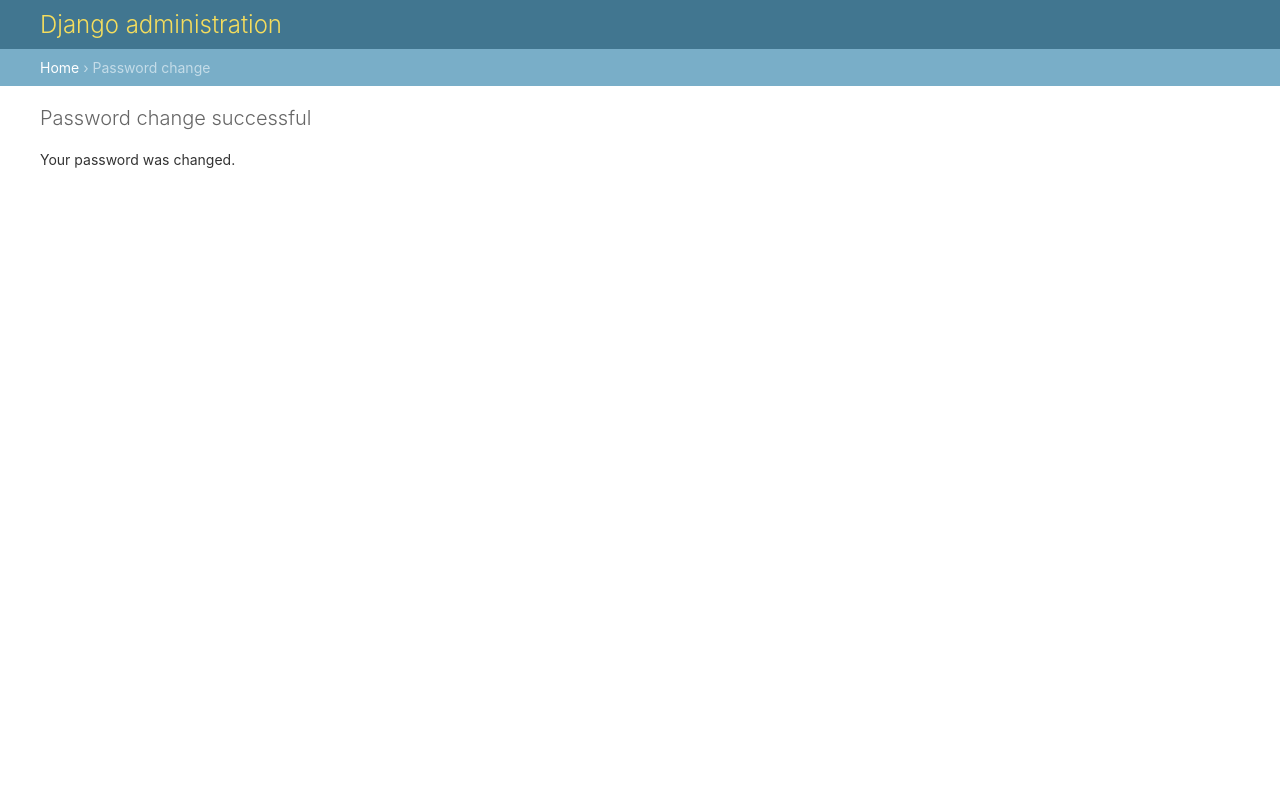
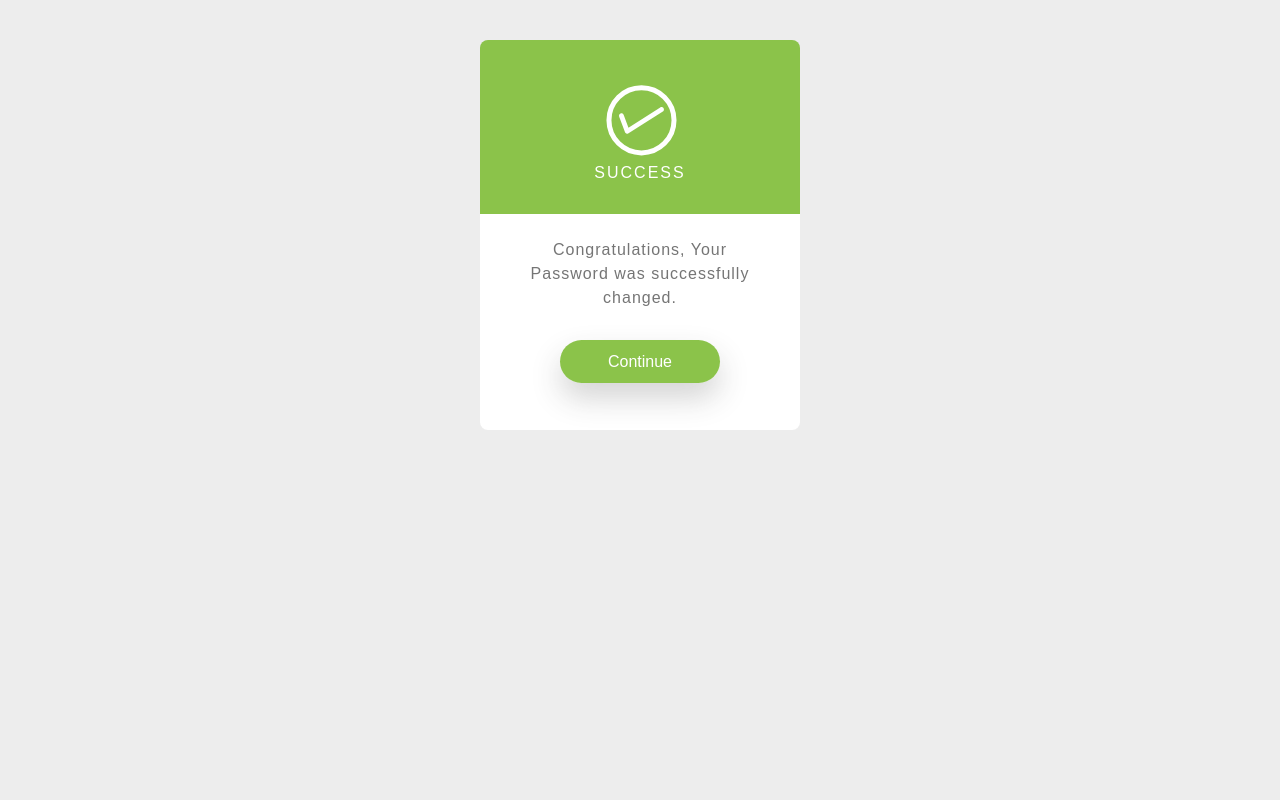
Before and after one commit to AboulfazlRezaee/bookstor_django_project, a Django app: a page that, after the commit, uses templates/registration/password_change_done.html in a window 1280 px wide. Run offline with Django 4.2, Linux system fonts and the light colour scheme; a user stored in the database is signed in; some libraries are stand-ins or nearby versions.

Commit message:
implement password reset and change

```diff
--- a/config/settings.py
+++ b/config/settings.py
@@ -140,3 +140,6 @@
 
 #crispy forms
 CRISPY_TEMPLATE_PACK = 'bootstrap4'
+
+#Email Backend
+EMAIL_BACKEND = 'django.core.mail.backends.console.EmailBackend'  # during development only
--- /dev/null
+++ b/templates/registration/password_change_done.html
@@ -0,0 +1,128 @@
+{% extends '_base.html' %}
+
+{% load crispy_forms_tags %}
+
+{% block page_title %}
+    Successfull
+{% endblock %}
+
+
+{% block content %}
+    <section>
+        <div class="rt-container">
+            <div class="col-rt-12">
+                <div class="Scriptcontent">
+
+                    <!-- partial:index.partial.html -->
+                    <div id='card' class="animated fadeIn">
+                    <div id='upper-side'>
+                        <?xml version="1.0" encoding="utf-8"?>
+                        <!-- Generator: Adobe Illustrator 17.1.0, SVG Export Plug-In . SVG Version: 6.00 Build 0)  -->
+                        <!DOCTYPE svg PUBLIC "-//W3C//DTD SVG 1.1//EN" "http://www.w3.org/Graphics/SVG/1.1/DTD/svg11.dtd">
+                        <svg version="1.1" id="checkmark" xmlns="http://www.w3.org/2000/svg" xmlns:xlink="http://www.w3.org/1999/xlink" x="0px" y="0px" xml:space="preserve">
+                            <path d="M131.583,92.152l-0.026-0.041c-0.713-1.118-2.197-1.447-3.316-0.734l-31.782,20.257l-4.74-12.65
+                        c-0.483-1.29-1.882-1.958-3.124-1.493l-0.045,0.017c-1.242,0.465-1.857,1.888-1.374,3.178l5.763,15.382
+                        c0.131,0.351,0.334,0.65,0.579,0.898c0.028,0.029,0.06,0.052,0.089,0.08c0.08,0.073,0.159,0.147,0.246,0.209
+                        c0.071,0.051,0.147,0.091,0.222,0.133c0.058,0.033,0.115,0.069,0.175,0.097c0.081,0.037,0.165,0.063,0.249,0.091
+                        c0.065,0.022,0.128,0.047,0.195,0.063c0.079,0.019,0.159,0.026,0.239,0.037c0.074,0.01,0.147,0.024,0.221,0.027
+                        c0.097,0.004,0.194-0.006,0.292-0.014c0.055-0.005,0.109-0.003,0.163-0.012c0.323-0.048,0.641-0.16,0.933-0.346l34.305-21.865
+                        C131.967,94.755,132.296,93.271,131.583,92.152z" />
+                            <circle fill="none" stroke="#ffffff" stroke-width="5" stroke-miterlimit="10" cx="109.486" cy="104.353" r="32.53" />
+                        </svg>
+                        <h3 id='status'>
+                        Success
+                        </h3>
+                    </div>
+                    <div id='lower-side'>
+                        <p id='message'>
+                        Congratulations, Your Password was successfully changed.
+                        </p>
+                        <a href="{% url 'home' %}" id="contBtn">Continue</a>
+                    </div>
+                    </div>
+                    <!-- partial -->
+                </div>
+            </div>
+        </div>
+    </section>
+        <style>
+            body {
+                background: #ededed;
+              }
+
+              #card {
+                position: relative;
+                width: 320px;
+                display: block;
+                margin: 40px auto;
+                text-align: center;
+                font-family: 'Source Sans Pro', sans-serif;
+              }
+
+              #upper-side {
+                padding: 2em;
+                background-color: #8BC34A;
+                display: block;
+                color: #fff;
+                border-top-right-radius: 8px;
+                border-top-left-radius: 8px;
+              }
+
+              #checkmark {
+                font-weight: lighter;
+                fill: #fff;
+                margin: -3.5em auto auto 20px;
+              }
+
+              #status {
+                font-weight: lighter;
+                text-transform: uppercase;
+                letter-spacing: 2px;
+                font-size: 1em;
+                margin-top: -.2em;
+                margin-bottom: 0;
+              }
+
+              #lower-side {
+                padding: 2em 2em 5em 2em;
+                background: #fff;
+                display: block;
+                border-bottom-right-radius: 8px;
+                border-bottom-left-radius: 8px;
+              }
+
+              #message {
+                margin-top: -.5em;
+                color: #757575;
+                letter-spacing: 1px;
+              }
+
+              #contBtn {
+                position: relative;
+                top: 1.5em;
+                text-decoration: none;
+                background: #8bc34a;
+                color: #fff;
+                margin: auto;
+                padding: .8em 3em;
+                -webkit-box-shadow: 0px 15px 30px rgba(50, 50, 50, 0.21);
+                -moz-box-shadow: 0px 15px 30px rgba(50, 50, 50, 0.21);
+                box-shadow: 0px 15px 30px rgba(50, 50, 50, 0.21);
+                border-radius: 25px;
+                -webkit-transition: all .4s ease;
+                      -moz-transition: all .4s ease;
+                      -o-transition: all .4s ease;
+                      transition: all .4s ease;
+              }
+
+              #contBtn:hover {
+                -webkit-box-shadow: 0px 15px 30px rgba(50, 50, 50, 0.41);
+                -moz-box-shadow: 0px 15px 30px rgba(50, 50, 50, 0.41);
+                box-shadow: 0px 15px 30px rgba(50, 50, 50, 0.41);
+                -webkit-transition: all .4s ease;
+                      -moz-transition: all .4s ease;
+                      -o-transition: all .4s ease;
+                      transition: all .4s ease;
+              }
+        </style>
+{% endblock %}
--- a/templates/registration/signup.html
+++ b/templates/registration/signup.html
@@ -8,9 +8,11 @@
 
 
 {% block content %}
+    <h1>Sign Up</h1>
     <form action="" method="post">
         {% csrf_token %}
         {{ form|crispy }}
-        <button class="btn btn-success"type="submit" name="login">SignUp</button>
+        <button class="btn btn-success mt-3"type="submit" name="signup">SignUp</button>
     </form>
+    <a href="{% url 'login' %}" class="btn btn-primary float-right mt-3">Login</a>
 {% endblock %}
```
Also changed, not shown: templates/registration/login.html (+6 -2 lines), templates/registration/password_change_form.html (added, +16 -0 lines), templates/registration/password_reset_complete.html (added, +127 -0 lines), templates/registration/password_reset_confirm.html (added, +18 -0 lines), templates/registration/password_reset_done.html (added, +127 -0 lines), templates/registration/password_reset_email.html (added, +11 -0 lines), templates/registration/password_reset_form.html (added, +18 -0 lines), db.sqlite3.
